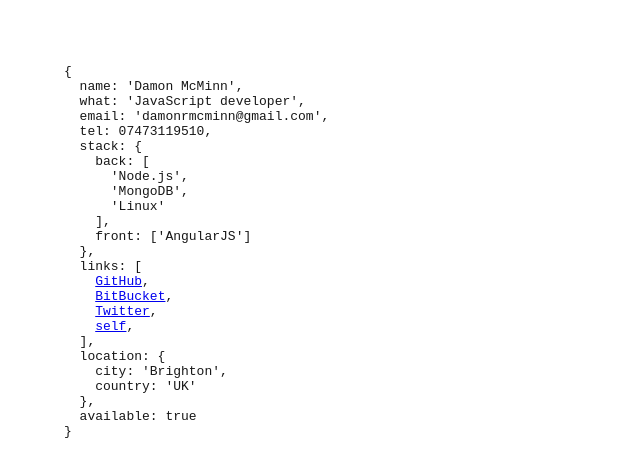
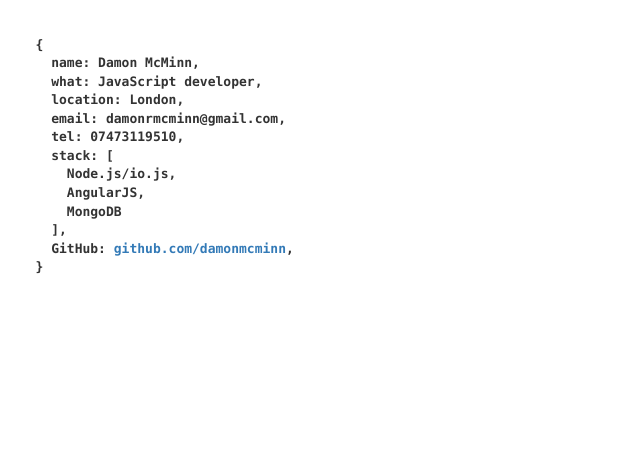
Before and after one commit to damonmcminn/damonmcminn.github.io, a plain HTML site: page index.html in a window 1280 px wide. Shown: the whole page, without its empty margins (0-640 px from the left). Drawn offline with nearby package versions, Linux system fonts and the light colour scheme.

Commit message:
Use up-to-date damonmcminn.com as holding page

```diff
--- a/index.html
+++ b/index.html
@@ -1,21 +1,13 @@
-<!DOCTYPE html><html lang="en"><head><title>Damon McMinn | Node.js developer</title><style> body{font-family:Consolas,monaco,monospace;margin-top:5%;margin-left:5%;font-size:1em;color:#171717}h3{font-weight:bold}</style><body><div id="text"><pre><code>{
-  name: 'Damon McMinn',
-  what: 'JavaScript developer',
-  email: 'damonrmcminn@gmail.com',
+<!DOCTYPE html><html lang="en"><head><meta charset="utf-8"><meta http-equiv="X-UA-Compatible" content="IE-Edge"><meta name="viewport" content="width=device-width, initial-scale=1"><title>Damon McMinn: JavaScript developer, London UK</title><link rel="stylesheet" href="https://maxcdn.bootstrapcdn.com/bootstrap/3.3.1/css/bootstrap.min.css"><style> body{font-family:Consolas,monaco,monospace;color:#171717}h3{font-weight:bold}pre{font-weight:600;margin:2em 2em;background-color:white;border:none}</style><body><script>(function(i,s,o,g,r,a,m){i['GoogleAnalyticsObject']=r;i[r]=i[r]||function(){(i[r].q=i[r].q||[]).push(arguments)},i[r].l=1*new Date();a=s.createElement(o),m=s.getElementsByTagName(o)[0];a.async=1;a.src=g;m.parentNode.insertBefore(a,m)})(window,document,'script','//www.google-analytics.com/analytics.js','ga');ga('create', 'UA-56661726-1', 'auto');ga('send', 'pageview');</script>
+<div id="text"><pre><code>{
+  name: Damon McMinn,
+  what: JavaScript developer,
+  location: London,
+  email: damonrmcminn@gmail.com,
   tel: 07473119510,
-  stack: {
-    back: [
-      'Node.js',
-      'MongoDB',
-      'Linux'
-    ],
-    front: ['AngularJS']
-  },
-  links: [<br>    <a href="https://github.com/damonmcminn">GitHub</a>,<br>    <a href="https://bitbucket.org/DamonMcMinn">BitBucket</a>,<br>    <a href="https://twitter.com/DamonMcMinn">Twitter</a>,<br>    <a href="http://damonmcminn.com">self</a>,
+  stack: [
+    Node.js/io.js,
+    AngularJS,
+    MongoDB
   ],
-  location: {
-    city: 'Brighton',
-    country: 'UK'
-  },
-  available: true
-}</code></pre></div></body></head></html>
+  GitHub: <a href="https://github.com/damonmcminn">github.com/damonmcminn</a>,<br>}</code></pre></div></body></head></html>
```
